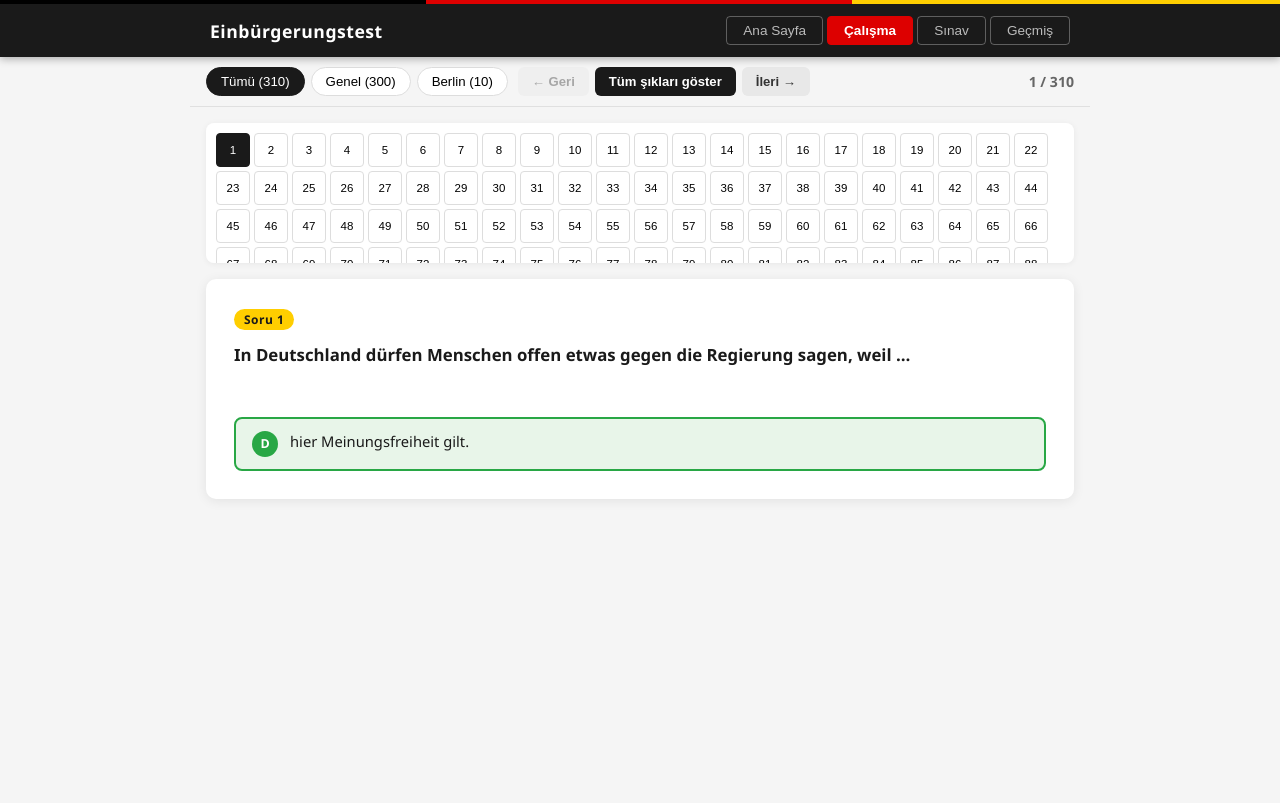
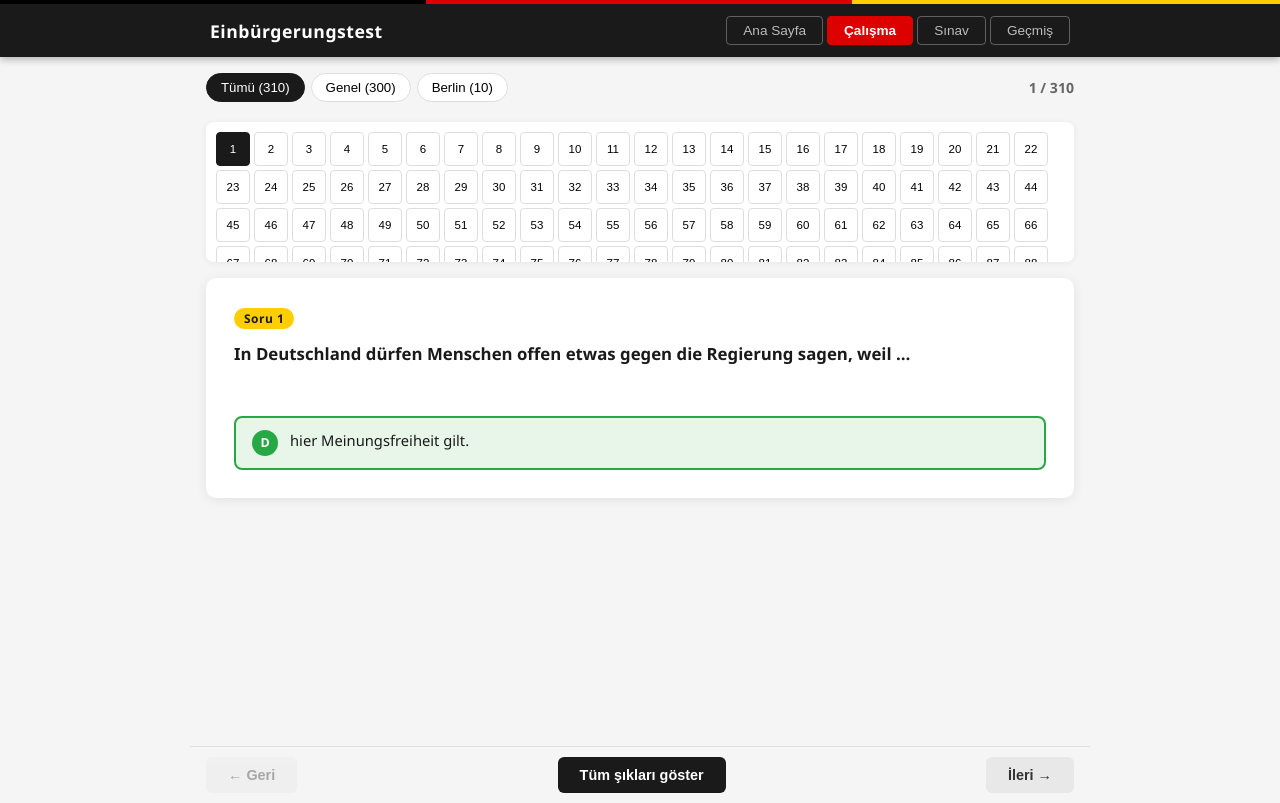
Before and after one commit to baris-celebi/einburgerungtest, a plain HTML site: page index.html in a window 1280 px wide. Both pictures are taken after a click on the button "Çalışma". Drawn offline with Linux system fonts and the light colour scheme.

Commit message:
Revert "Study mode: move nav buttons to top bar"
This reverts commit d09b9d12dbecf843b88309063e14a6600f634528.

```diff
--- a/index.html
+++ b/index.html
@@ -45,22 +45,22 @@
 
 <!-- ═══════════════ STUDY ═══════════════ -->
 <div id="view-study" class="view view-flex">
-  <div class="study-topbar">
-    <div class="filter-group">
-      <button class="filter-btn active" onclick="setFilter('all', this)">Tümü (310)</button>
-      <button class="filter-btn" onclick="setFilter('general', this)">Genel (300)</button>
-      <button class="filter-btn" onclick="setFilter('berlin', this)">Berlin (10)</button>
+  <div class="scroll-area">
+    <div class="study-controls">
+      <div class="filter-group">
+        <button class="filter-btn active" onclick="setFilter('all', this)">Tümü (310)</button>
+        <button class="filter-btn" onclick="setFilter('general', this)">Genel (300)</button>
+        <button class="filter-btn" onclick="setFilter('berlin', this)">Berlin (10)</button>
+      </div>
+      <span class="progress-info" id="study-progress">1 / 310</span>
     </div>
-    <div class="nav-controls" style="margin:0;">
-      <button class="btn btn-secondary" id="btn-prev" onclick="studyNav(-1)">&#8592; Geri</button>
-      <button class="btn btn-dark" onclick="toggleWrongOptions()" id="toggle-wrong-btn">Tüm şıkları göster</button>
-      <button class="btn btn-secondary" id="btn-next" onclick="studyNav(1)">İleri &#8594;</button>
-    </div>
-    <span class="progress-info" id="study-progress">1 / 310</span>
-  </div>
-  <div class="scroll-area">
     <div class="question-jump" id="study-jump-grid"></div>
     <div class="question-card" id="study-card"></div>
+  </div>
+  <div class="nav-controls sticky-nav">
+    <button class="btn btn-secondary" id="btn-prev" onclick="studyNav(-1)">&#8592; Geri</button>
+    <button class="btn btn-dark" onclick="toggleWrongOptions()" id="toggle-wrong-btn">Tüm şıkları göster</button>
+    <button class="btn btn-secondary" id="btn-next" onclick="studyNav(1)">İleri &#8594;</button>
   </div>
 </div>
 
--- a/style.css
+++ b/style.css
@@ -158,28 +158,6 @@ header h1 {
 }
 
 /* ── Study Mode ── */
-.study-topbar {
-  display: flex;
-  align-items: center;
-  gap: 10px;
-  padding: 10px 16px;
-  background: #f5f5f5;
-  border-bottom: 1px solid #e0e0e0;
-  flex-shrink: 0;
-  flex-wrap: wrap;
-}
-
-.study-topbar .nav-controls {
-  display: flex;
-  gap: 6px;
-  flex-shrink: 0;
-}
-
-.study-topbar .btn {
-  padding: 7px 14px;
-  font-size: 0.82rem;
-}
-
 .study-controls {
   display: flex;
   align-items: center;
```
